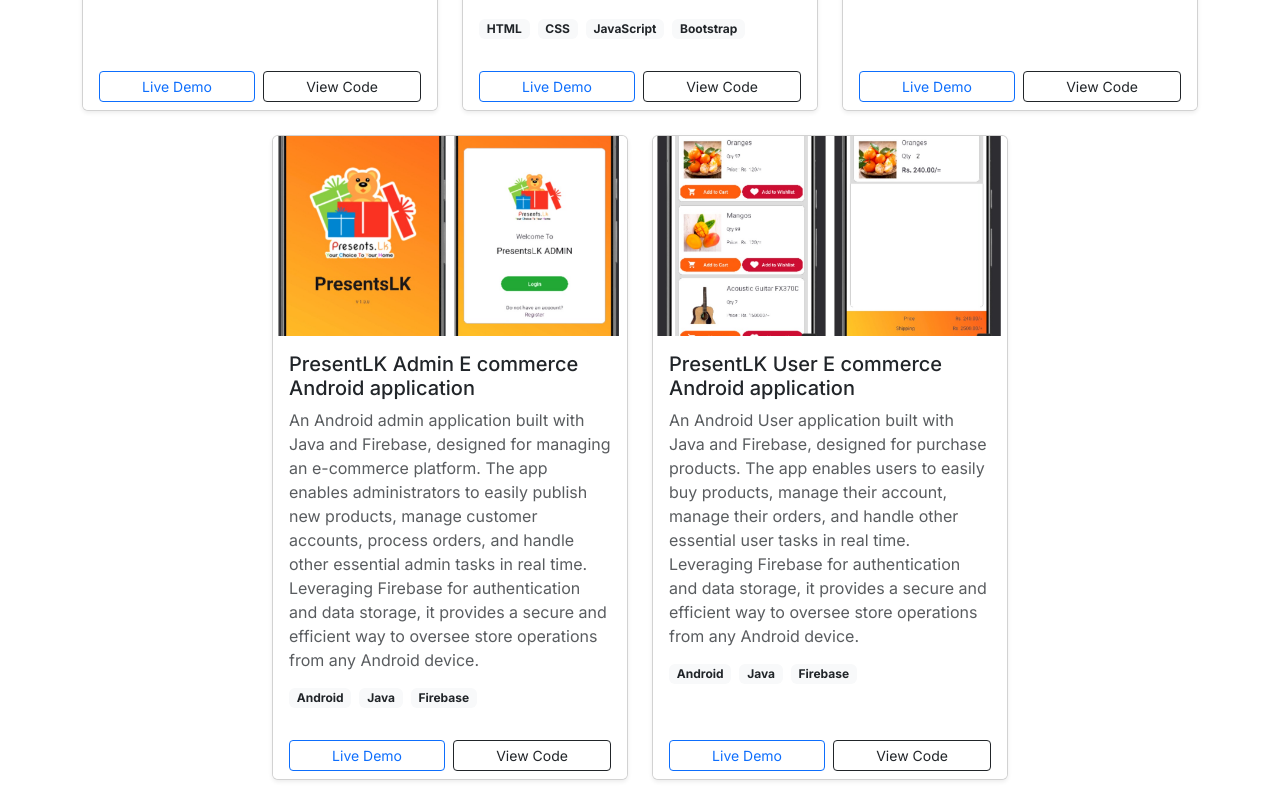
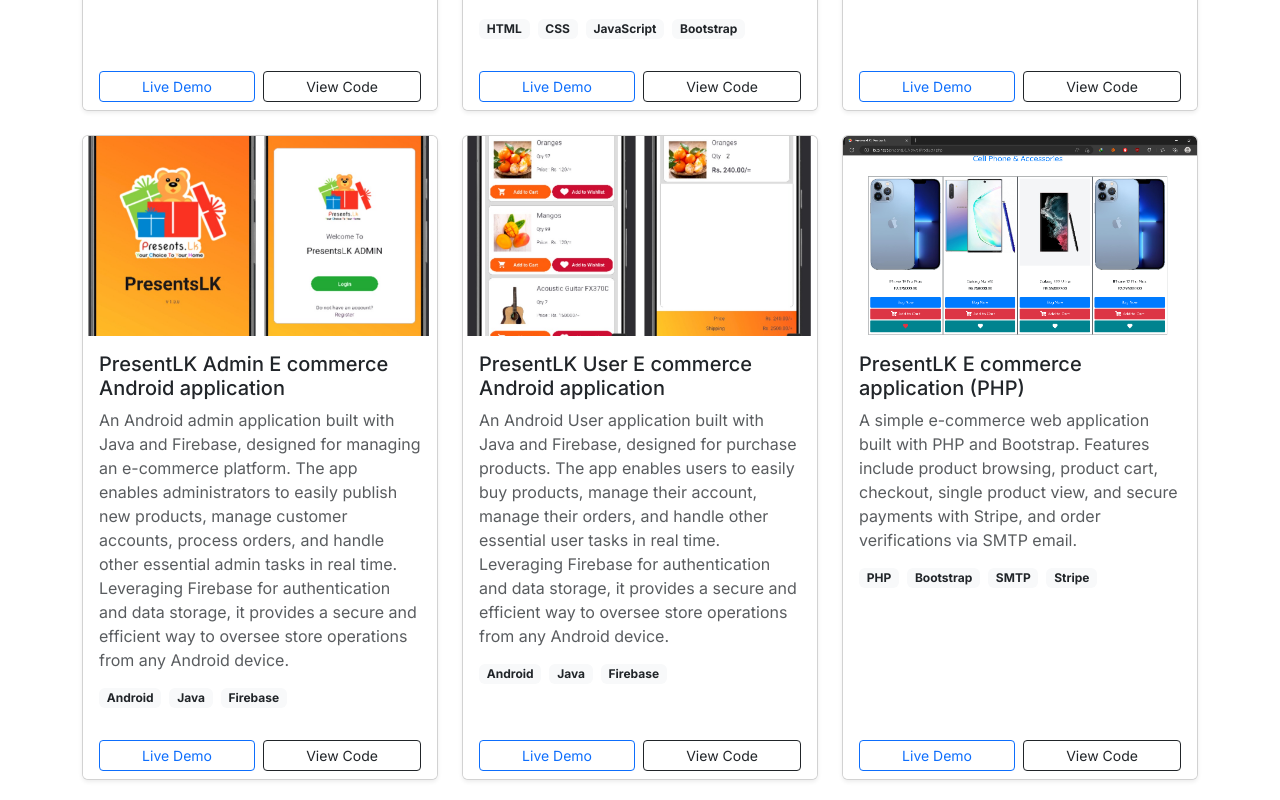
Before and after one commit to sandaru-sdm/sandaru_gunathilake-portfolio, a React (Vite) app: page / in a window 1280 px wide. Shown: the part 4680-5480 px from the top of the page. Built offline with nearby package versions, Linux system fonts and the light colour scheme.

Commit message:
add new project

```diff
--- a/src/data/portfolioData.js
+++ b/src/data/portfolioData.js
@@ -10,6 +10,7 @@
 import project6 from "../assets/NewTech.png";
 import project7 from "../assets/PresentLKAdmin.jpg";
 import project8 from "../assets/PresentLKUser.jpg";
+import project9 from "../assets/PresentLKPHP.png";
 
 const portfolioData = {
   about: {
@@ -145,6 +146,21 @@
       ],
       demoLink: "https://github.com/sandaru-sdm/PresentsLKUser-Android",
       githubLink: "https://github.com/sandaru-sdm/PresentsLKUser-Android",
+    },
+    {
+      id: 9,
+      title: "PresentLK E commerce application (PHP)",
+      description:
+        "A simple e-commerce web application built with PHP and Bootstrap. Features include product browsing, product cart, checkout, single product view, and secure payments with Stripe, and order verifications via SMTP email.",
+      image: project9,
+      technologies: [
+        "PHP",
+        "Bootstrap",
+        "SMTP",
+        "Stripe",
+      ],
+      demoLink: "https://github.com/sandaru-sdm/PresentsLK",
+      githubLink: "https://github.com/sandaru-sdm/PresentsLK",
     }
   ],
   experience: [
```
Also changed, not shown: src/assets/PresentLKPHP.png (added).
